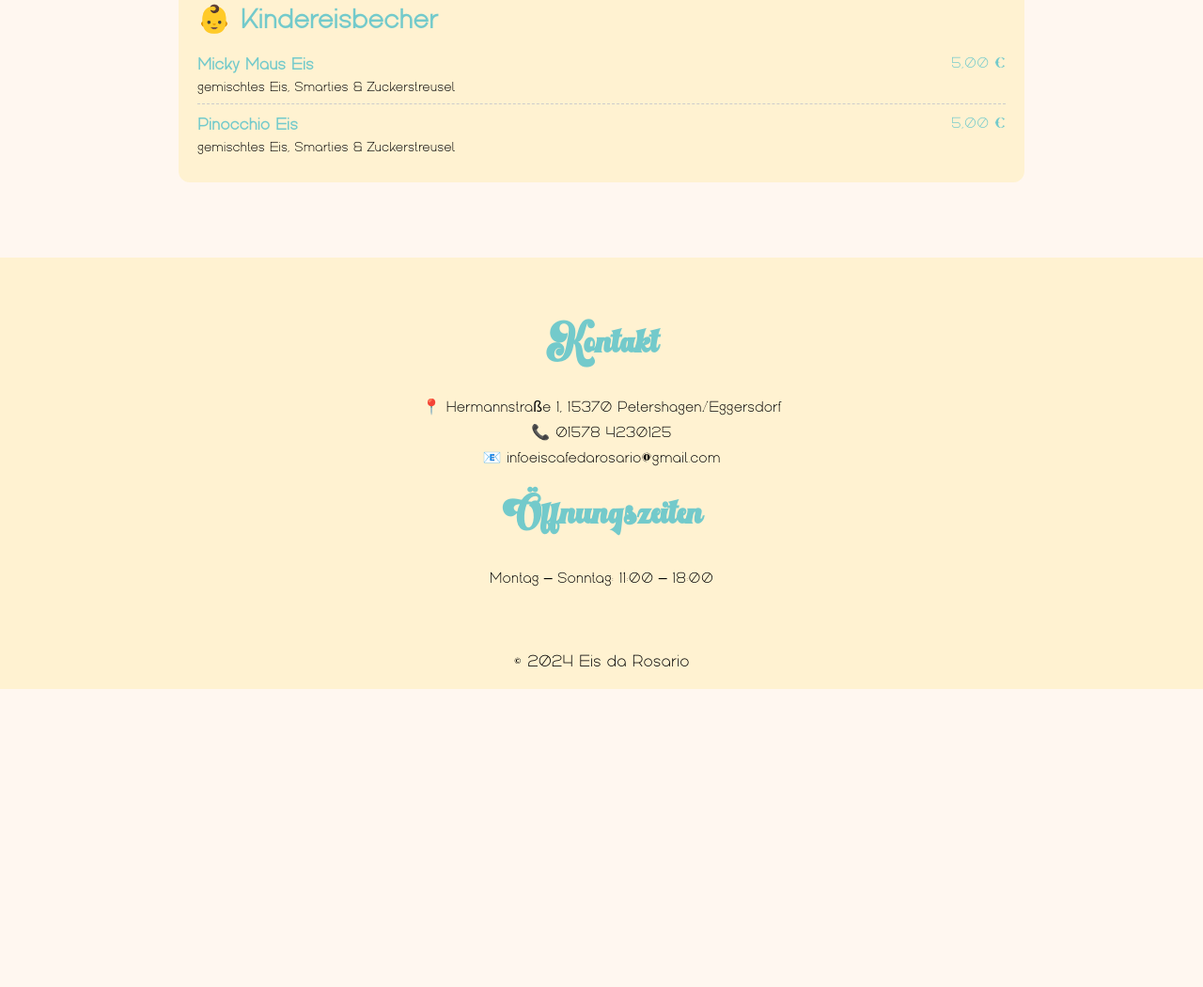
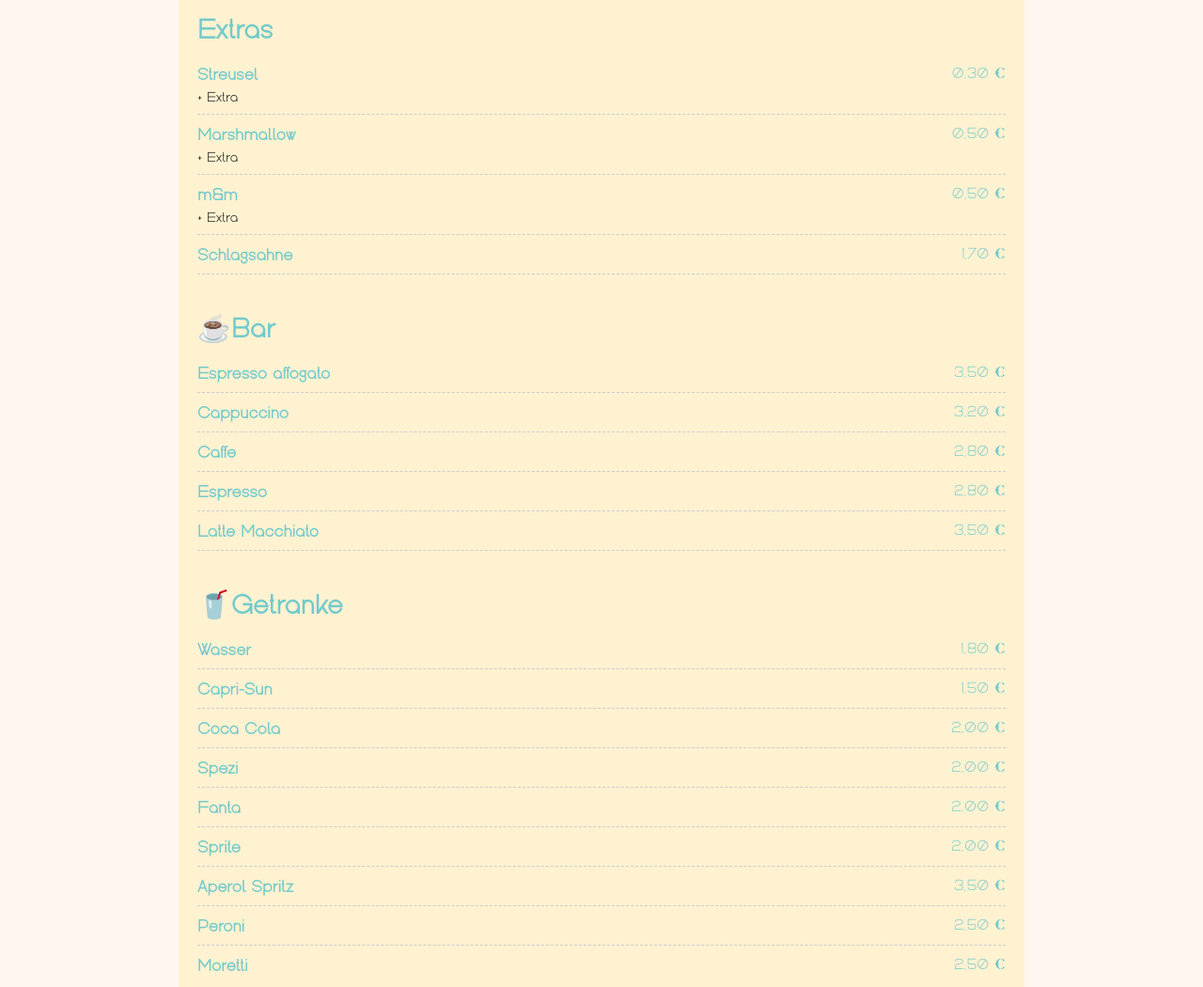
Before and after one commit to eisdarosario/eisdarosario, a plain HTML site: page menu.html in a window 1280 px wide. Shown: the part 2038-3088 px from the top of the page at 94% size. Before the commit the page ends 2771 px from the top, so only its background shows below. Drawn offline with Linux system fonts and the light colour scheme.

Commit message:
Update menu.html

```diff
--- a/menu.html
+++ b/menu.html
@@ -211,6 +211,33 @@
         <div class="menu-item"><div class="menu-text"><strong>Eiskaffee</strong><small></small></div><div class="menu-price">5,00 €</div></div>
         <div class="menu-item"><div class="menu-text"><strong>Blonder Engel</strong><small></small></div><div class="menu-price">5,00 €</div></div>
 
+        <h3 style="margin-top: 40px; font-size: 1.8em; color: #73cacb;">Extras</h3>
+
+        <div class="menu-item"><div class="menu-text"><strong>Streusel</strong><small>+ Extra</small></div><div class="menu-price">0,30 €</div></div>
+        <div class="menu-item"><div class="menu-text"><strong>Marshmallow</strong><small>+ Extra</small></div><div class="menu-price">0,50 €</div></div>
+        <div class="menu-item"><div class="menu-text"><strong>m&m</strong><small>+ Extra</small></div><div class="menu-price">0,50 €</div></div>
+        <div class="menu-item"><div class="menu-text"><strong>Schlagsahne</strong></div><div class="menu-price">1,70 €</div></div>
+
+        <h3 style="margin-top: 40px; font-size: 1.8em; color: #73cacb;">☕️Bar</h3>
+
+        <div class="menu-item"><div class="menu-text"><strong>Espresso affogato</strong></div><div class="menu-price">3,50 €</div></div>
+        <div class="menu-item"><div class="menu-text"><strong>Cappuccino</strong></div><div class="menu-price">3,20 €</div></div>
+        <div class="menu-item"><div class="menu-text"><strong>Caffè</strong></div><div class="menu-price">2,80 €</div></div>
+        <div class="menu-item"><div class="menu-text"><strong>Espresso</strong></div><div class="menu-price">2,80 €</div></div>
+        <div class="menu-item"><div class="menu-text"><strong>Latte Macchiato</strong></div><div class="menu-price">3,50 €</div></div>
+
+        <h3 style="margin-top: 40px; font-size: 1.8em; color: #73cacb;">🥤Getränke</h3>
+
+        <div class="menu-item"><div class="menu-text"><strong>Wasser</strong></div><div class="menu-price">1,80 €</div></div>
+        <div class="menu-item"><div class="menu-text"><strong>Capri-Sun</strong></div><div class="menu-price">1,50 €</div></div>
+        <div class="menu-item"><div class="menu-text"><strong>Coca Cola</strong></div><div class="menu-price">2,00 €</div></div>
+        <div class="menu-item"><div class="menu-text"><strong>Spezi</strong></div><div class="menu-price">2,00 €</div></div>
+        <div class="menu-item"><div class="menu-text"><strong>Fanta</strong></div><div class="menu-price">2,00 €</div></div>
+        <div class="menu-item"><div class="menu-text"><strong>Sprite</strong></div><div class="menu-price">2,00 €</div></div>
+        <div class="menu-item"><div class="menu-text"><strong>Aperol Spritz</strong></div><div class="menu-price">3,50 €</div></div>
+        <div class="menu-item"><div class="menu-text"><strong>Peroni</strong></div><div class="menu-price">2,50 €</div></div>
+        <div class="menu-item"><div class="menu-text"><strong>Moretti</strong></div><div class="menu-price">2,50 €</div></div>
+
       </div>
 
       <!-- Kindereisbecher -->
```
